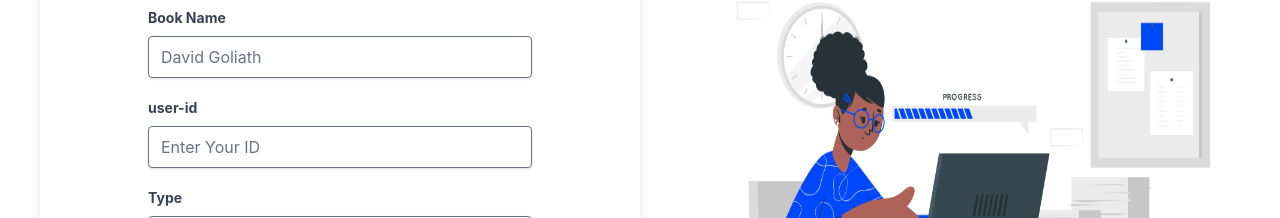
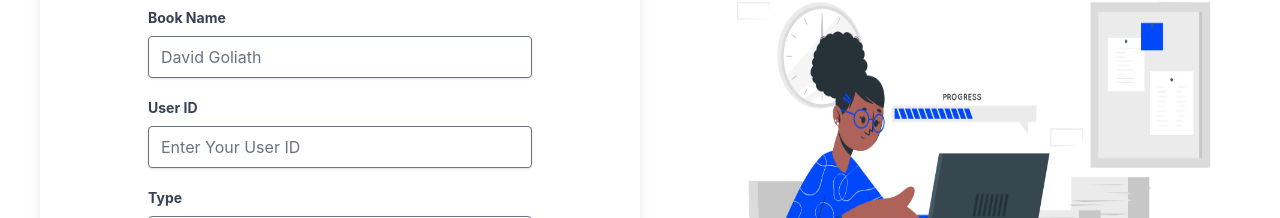
Before and after one commit to mary838/Library-management-system, a Vue app: page /login-book in a window 1280 px wide. Shown: the part 112-330 px from the top of the page. Built offline with nearby package versions, Linux system fonts and the light colour scheme.

Commit message:
edit login

```diff
--- a/package.json
+++ b/package.json
@@ -18,7 +18,7 @@
   "dependencies": {
     "@heroicons/vue": "^2.2.0",
     "@tailwindcss/vite": "^4.0.8",
-    "chart.js": "^4.4.9",
+    "chart.js": "^4.5.0",
     "flowbite": "^3.1.2",
     "lucide-vue-next": "^0.514.0",
     "vue": "^3.5.13",
--- a/src/Auth/login-book.vue
+++ b/src/Auth/login-book.vue
@@ -1,32 +1,86 @@
 <script setup></script>
 
 <template>
-  <div class="w-full  p-4 mb-6 bg-white h-full">
-    <div class="flex p-7 mb-4  h-full">
+  <div class="w-full p-4 mb-6 bg-white h-full">
+    <div class="flex p-7 mb-4 h-full">
       <div class="mt-6 ms-6 w-1/2 px-32 py-16 rounded-xl shadow-lg">
-        <h1 class="text-2xl font-bold mb-4 p-4 text-center text-blue-600">Add  New Book</h1>
+        <h1 class="text-2xl font-bold mb-4 p-4 text-center text-blue-600">
+          Add New Book
+        </h1>
         <form class="max-w-sm mx-auto space-y-4">
           <div class="mb-5">
-             <label for="Name" class="block text-sm font-bold text-gray-700 mb-2">Book Name </label>
-             <input type="text" id="text" class="shadow appearance-none border rounded w-full py-2 px-3" required placeholder="David Goliath" />
+            <label for="Name" class="block text-sm font-bold text-gray-700 mb-2"
+              >Book Name
+            </label>
+            <input
+              type="text"
+              id="text"
+              class="shadow appearance-none border rounded w-full py-2 px-3"
+              required
+              placeholder="David Goliath"
+            />
           </div>
           <div class="mb-5">
-             <label for="user-id" class="block text-sm font-bold text-gray-700 mb-2">user-id</label>
-             <input type="Number" id="Number" class="shadow appearance-none border rounded w-full py-2 px-3" placeholder="Enter Your ID" required />
+            <label
+              for="user_id"
+              class="block text-sm font-bold text-gray-700 mb-2"
+            >
+              User ID
+            </label>
+            <input
+              type="text"
+              id="user_id"
+              name="user_id"
+              class="shadow appearance-none border rounded w-full py-2 px-3 focus:outline-none focus:ring-2 focus:ring-blue-500"
+              required
+              placeholder="Enter Your User ID"
+            />
           </div>
+
           <div class="mb-5">
-             <label for="message" class="block text-sm font-bold text-gray-700 mb-2">Type</label>
-             <input type="text" id="text" class="shadow appearance-none border rounded w-full py-2 px-3" required placeholder="Enter Your Type" />
+            <label
+              for="type"
+              class="block text-sm font-bold text-gray-700 mb-2"
+            >
+              Type
+            </label>
+            <input
+              type="text"
+              id="type"
+              name="type"
+              class="shadow appearance-none border rounded w-full py-2 px-3"
+              required
+              placeholder="Enter Your Type"
+            />
           </div>
+
           <div class="mb-5">
-             <label for="message" class="block text-sm font-bold text-gray-700 mb-2"> Timeline</label >
-             <input type="text" id="text" class="shadow appearance-none border rounded w-full py-2 px-3" required placeholder="Enter Your Timeline"/>
+            <label
+              for="timeline"
+              class="block text-sm font-bold text-gray-700 mb-2"
+            >
+              Timeline
+            </label>
+            <input
+              type="text"
+              id="timeline"
+              name="timeline"
+              class="shadow appearance-none border rounded w-full py-2 px-3"
+              required
+              placeholder="Enter Your Timeline"
+            />
           </div>
-           <button type="submit" class="text-white bg-blue-700 mt-4 hover:bg-blue-800  rounded-lg text-sm  w-full px-3 py-2 text-center dark:bg-blue-600 dark:hover:bg-blue-700 dark:focus:ring-blue-800"> Add Book</button>
+
+          <button
+            type="submit"
+            class="text-white bg-blue-700 mt-4 hover:bg-blue-800 rounded-lg text-sm w-full px-3 py-2 text-center dark:bg-blue-600 dark:hover:bg-blue-700 dark:focus:ring-blue-800"
+          >
+            Add Book
+          </button>
         </form>
       </div>
-      <div class="mt-6 ms-6 w-1/2 px-32 py-16 ">
-        <img class="w-full h-full" src="../assets/image.png" alt="">
+      <div class="mt-6 ms-6 w-1/2 px-32 py-16">
+        <img class="w-full h-full" src="../assets/image.png" alt="" />
       </div>
     </div>
   </div>
```
Also changed, not shown: 1 other file (tests, documents, lock files or other folders). Lines whose indentation alone changed are shown as unchanged.
